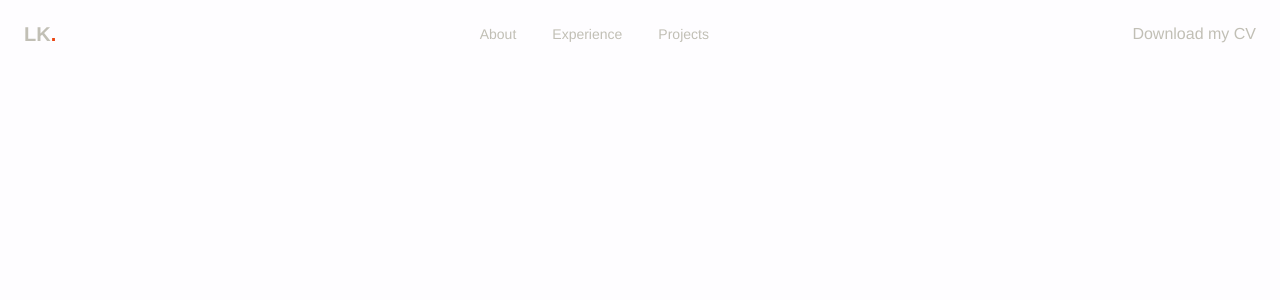
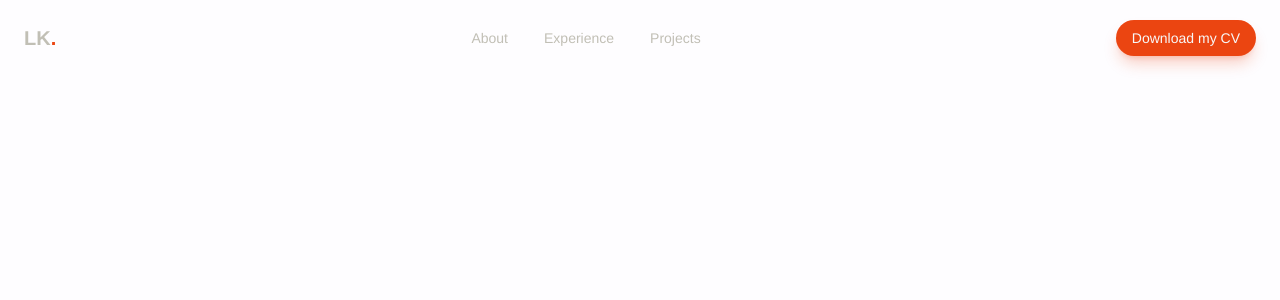
Before and after one commit to leonardkenji/kenji-portfolio, a React (Vite) app: page / in a window 1280 px wide. Shown: the top 300 px of the page. Built offline with nearby package versions, Linux system fonts and the light colour scheme.

Commit message:
Navbar para mobile

```diff
--- a/package.json
+++ b/package.json
@@ -11,6 +11,7 @@
   },
   "dependencies": {
     "@tailwindcss/vite": "^4.2.2",
+    "lucide-react": "^1.7.0",
     "react": "^19.2.4",
     "react-dom": "^19.2.4",
     "tailwindcss": "^4.2.2"
--- a/src/components/Button.jsx
+++ b/src/components/Button.jsx
@@ -1,7 +1,15 @@
-export const Button = ({ className, size, children }) => {
-return (
-  <button>
-    <span>{children}</span>
+export const Button = ({ className="", size="default", children }) => {
+  const baseClass = "relative overflow-hidden rounded-full font-medium focus:outline-none focus-visible:ring-primary text-primary-foreground bg-primary hover:bg-primary/90 shadow-lg shadow-primary/25";
+  const sizeClasses = {
+    sm: "px-4 py-2 text-sm",
+    default: "px-6 py-3 text-base",
+    lg: "px-8 py-4 text-lg"
+  }
+
+  const classes = `${baseClass} ${sizeClasses[size]} ${className}`;
+  return (
+  <button className={classes}>
+    <span className="relative flex items-center justify-center gap-2">{children}</span>
   </button>
-);
+);a
 }
--- a/src/index.css
+++ b/src/index.css
@@ -5,7 +5,7 @@
   --color-foreground: #C1BFB5;
 
   --color-primary: #EB4511;
-  --color-primary-foreground: #FEFDFF;
+  --color-primary-foreground: #f8f8f8;
 
   --color-secondary: #8EB1C7;
   --color-secondary-foreground: #FEFDFF;
@@ -41,7 +41,7 @@
   --color-foreground: #C1BFB5;
 
   --color-primary: #EB4511;
-  --color-primary-foreground: #FEFDFF;
+  --color-primary-foreground: #f8f8f8;
 
   --color-secondary: #8EB1C7;
   --color-secondary-foreground: #FEFDFF;
--- a/src/layout/Navbar.jsx
+++ b/src/layout/Navbar.jsx
@@ -1,6 +1,11 @@
 import { Button } from "@/components/Button";
+import { Menu } from "lucide-react";
+import { useState } from "react";
+
 const navLinks = [{href:"#about", label:"About"}, {href:"#experience", label:"Experience"}, {href:"#projects", label:"Projects"}]
+
 export const Navbar = () => {
+  const [isMobileMenuOpen, setIsMobileMenuOpen] = useState(false);
   return <header className="fixed top-0 left-0 right-0 bg-transparent py-5">
     <nav className="container mx-auto px-6 flex items-center justify-between">
       <a href="#" className="text-xl font-bold hover:text-primary">
@@ -8,7 +13,7 @@ export const Navbar = () => {
       </a>
 
     {/* Desktop Navbar */}
-    <div className="flex items-center gap-1">
+    <div className="hidden md:flex items-center gap-1">
       <div className="smoke-bg rounded-full px-2 py-1 flex items-center gap-1">
         {navLinks.map((link, index) => (
           <a href={link.href} key={index} className="px-4 text-sm hover:text-primary">
@@ -18,11 +23,29 @@ export const Navbar = () => {
       </div>
     </div>
 {/* CTA Button  */}
-    <div>
-      <Button>
+    <div className="hidden md:block">
+      <Button size="sm">
         Download my CV
       </Button>
     </div>
+{/* mobile hamburguer */}
+    <button className="md:hidden p-2 text-primary" onClick={() => setIsMobileMenuOpen((prev) => !prev)}>
+        <Menu />
+    </button>
     </nav>
+    {isMobileMenuOpen && (
+    <div className="md:hidden">
+      <div className="container mx-auto p-6 flex flex-col gap-4">
+         {navLinks.map((link, index) => (
+          <a href={link.href} key={index} className="px-4 text-sm hover:text-primary" onClick = {() => setIsMobileMenuOpen(false)}>
+            {link.label}
+          </a>
+        ))}
+        <Button size="sm">
+        Download my CV
+      </Button>
+      </div>
+    </div>
+    )}
   </header>
 }
```
Also changed, not shown: 1 other file (tests, documents, lock files or other folders).
